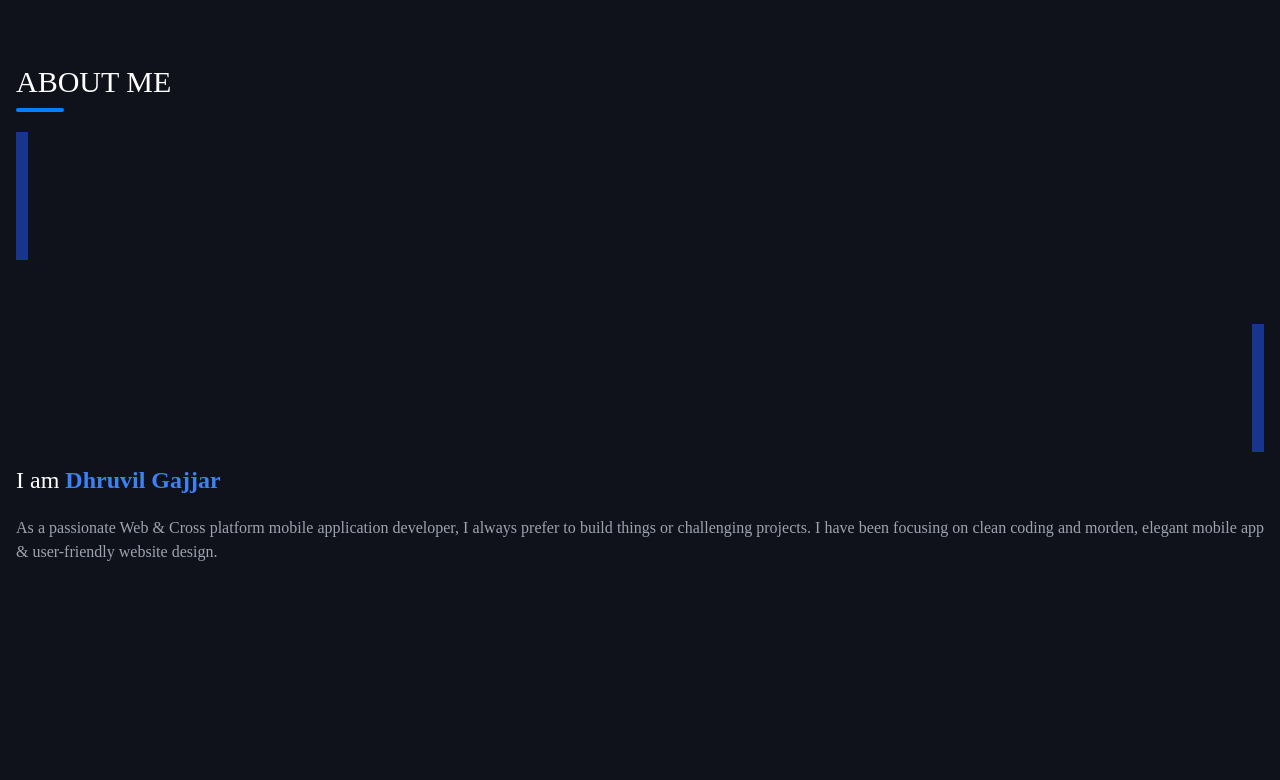
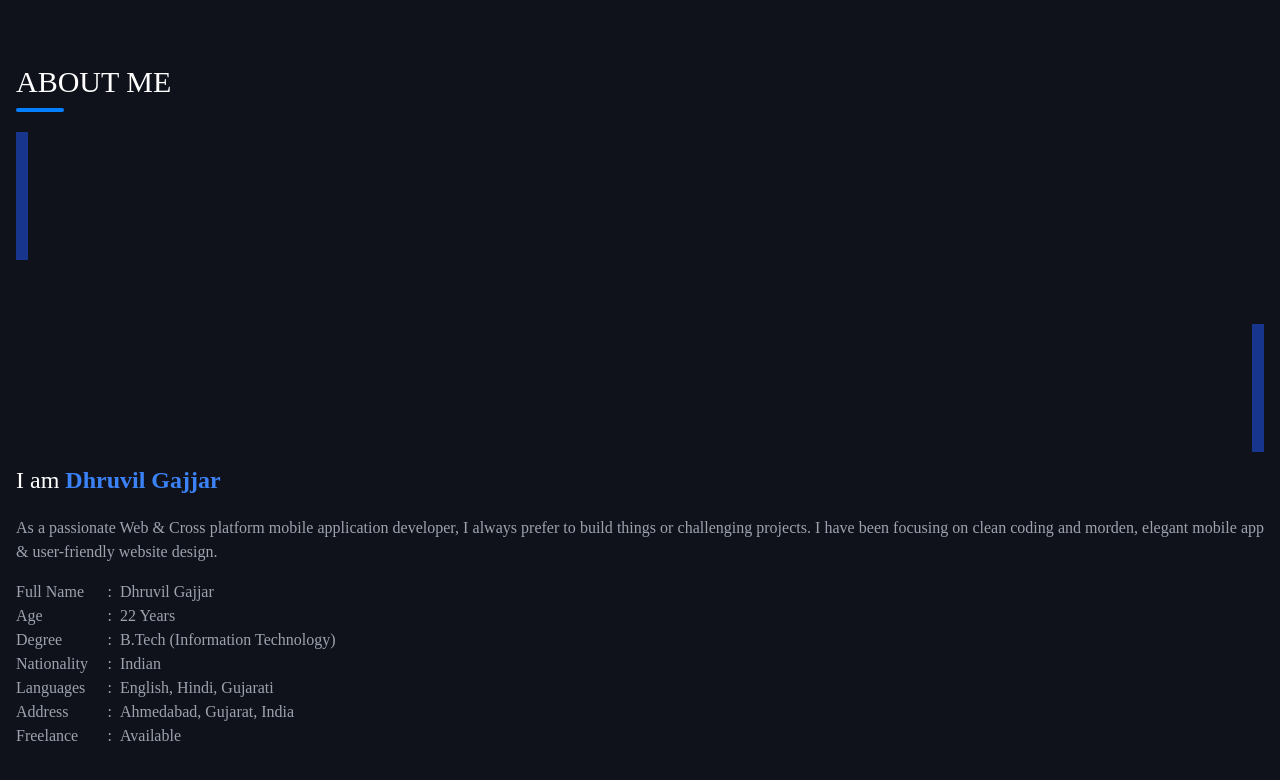
Before and after one commit to lucifer2355/portfolio-2, a Next.js app: page /about in a window 1280 px wide. Shown: the top 780 px of the page. Built offline with nearby package versions, Linux system fonts and the light colour scheme; what tailwindcss-pseudo-elements would draw is missing.

Commit message:
display personal info

```diff
--- a/components/PersonalInfo.jsx
+++ b/components/PersonalInfo.jsx
@@ -1,7 +1,7 @@
 import React from "react";
 
 const personalInfo = {
-  "Full Name": "Dhruvil",
+  "Full Name": "Dhruvil Gajjar",
   Age: "22 Years",
   Degree: "B.Tech (Information Technology)",
   Nationality: "Indian",
@@ -11,7 +11,20 @@ const personalInfo = {
 };
 
 const PersonalInfo = () => {
-  return <div>{Object.entries(personalInfo.map((p) => console.log(p)))}</div>;
+  return (
+    <div className='mt-4'>
+      {Object.keys(personalInfo).map(function(key, index) {
+        return (
+          <div className='text-gray-400 flex'>
+            <span className='flex w-24 justify-between'>
+              {key} <span>:</span>
+            </span>
+            <span className='ml-2'>{personalInfo[key]}</span>
+          </div>
+        );
+      })}
+    </div>
+  );
 };
 
 export default PersonalInfo;
--- a/components/Title.jsx
+++ b/components/Title.jsx
@@ -4,7 +4,7 @@ const Title = ({ title }) => {
   return (
     <div>
       <h1 className='text-3xl'>{title}</h1>
-      <div class='mt-2 before:rounded-sm after:rounded-sm before:active:bg-[rgba(3,127,255,.3)] before:active:empty-content before:absolute before:left-4 before:h-1 before:w-28 block rounded-sm after:empty-content after:absolute after:left-4 after:w-12 after:h-1 after:bg-[#037fff]'></div>
+      <div className='mt-2 before:rounded-sm after:rounded-sm before:active:bg-[rgba(3,127,255,.3)] before:active:empty-content before:absolute before:left-4 before:h-1 before:w-28 block rounded-sm after:empty-content after:absolute after:left-4 after:w-12 after:h-1 after:bg-[#037fff]'></div>
     </div>
   );
 };
--- a/pages/about.jsx
+++ b/pages/about.jsx
@@ -3,6 +3,7 @@ import React from "react";
 import MobileDrawer from "../components/MobileDrawer";
 import Title from "../components/Title";
 import aboutImage from "../assets/images/profile.jpeg";
+import PersonalInfo from "../components/PersonalInfo";
 
 const about = () => {
   return (
@@ -36,6 +37,8 @@ const about = () => {
           focusing on clean coding and morden, elegant mobile app &
           user-friendly website design.
         </p>
+
+        <PersonalInfo />
       </div>
     </>
   );
```
